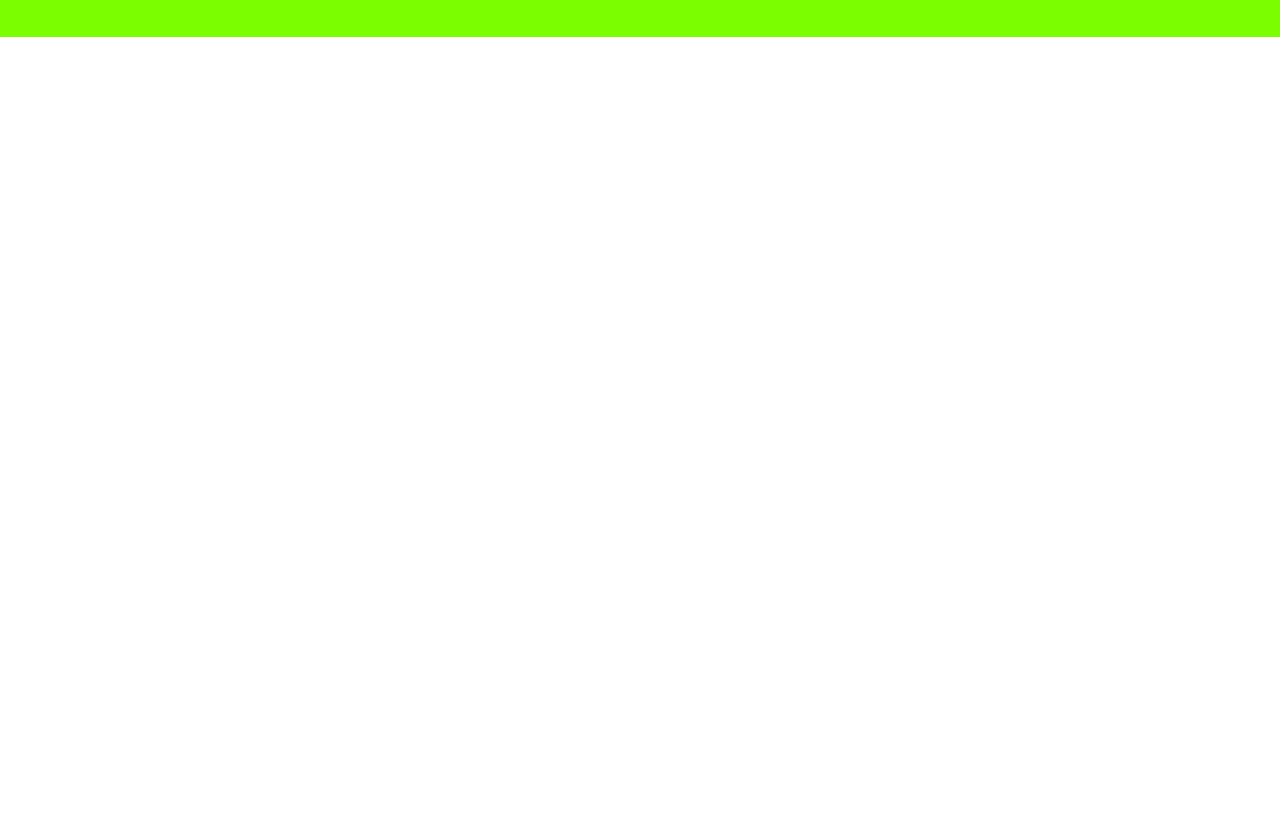
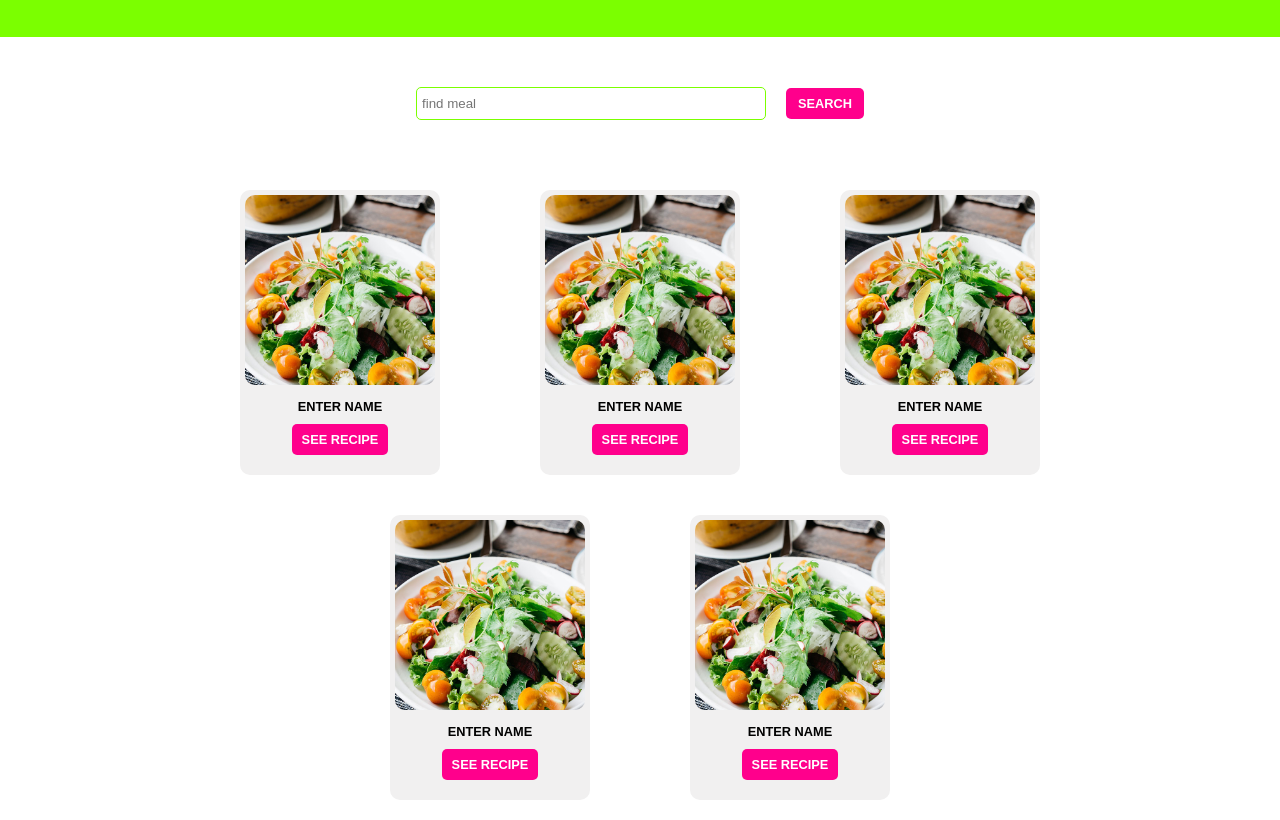
Before and after one commit to topzz100/food-center, a plain HTML site: page index.html in a window 1280 px wide. Shown: the part 75-895 px from the top of the page. Before the commit the page ends 800 px from the top, so only its background shows below. Drawn offline with Linux system fonts and the light colour scheme; no server answers.

Commit message:
adding css

```diff
--- a/food.js
+++ b/food.js
@@ -3,13 +3,13 @@ class Food {
 
   }
 
-  get = async (name) => {
-    // let searchInputTxt = 'chicken breast';
-    const response =  await fetch(`https://www.themealdb.com/api/json/v1/1/search.php?s=${name}`)
+  // get = async (name) => {
+  //   // let searchInputTxt = 'chicken breast';
+  //   const response =  await fetch(`https://www.themealdb.com/api/json/v1/1/search.php?s=${name}`)
 
-    const data = await response.json()
-    console.log(data.meals[0].strInstructions)
-  }
+  //   const data = await response.json()
+  //   console.log(data.meals[0].strInstructions)
+  // }
 
 }
 // function get(){
@@ -29,6 +29,6 @@ class Food {
 //   })
 // }
 
-const food = new Food
+// const food = new Food
 
-food.get('sandwich')
+// food.get('sandwich')
--- a/index.html
+++ b/index.html
@@ -13,18 +13,78 @@
       <h4>food <span>nation</span></h4>
     </nav>
   </header>
+  <!-- search and filter -->
+  <section class="search-bar-container">
+    <div class="search-bar">
+      <input type="text" class="input-text" placeholder="find meal">
+    </div>
+    <button class="search-btn">search</button>
+  </section>
+  <!-- end of search and filter -->
 
-  <div class="food-container">
-    <div class="content">
-      <!-- single food -->
-      <div class="food-img">
+  <!-- Food container -->
+  <section>
+    <div class="food-container">
+      <div class="content">
+
+        <!-- single food -->
+        <article class="single-meal">
+          <div class="food-img">
+            <img src="menu4.jpg" alt="">
+          </div>
+          <h4 class="name">Enter name</h4>
+          <a href="#description">see recipe</a>
+        </article>
+        <!-- end of single food -->
+         <!-- single food -->
+         <article class="single-meal">
+          <div class="food-img">
+            <img src="menu4.jpg" alt="">
+          </div>
+          <h4 class="name">Enter name</h4>
+          <a href="#description">see recipe</a>
+        </article>
+        <!-- end of single food -->
+         <!-- single food -->
+         <article class="single-meal">
+          <div class="food-img">
+            <img src="menu4.jpg" alt="">
+          </div>
+          <h4 class="name">Enter name</h4>
+          <a href="#description">see recipe</a>
+        </article>
+        <!-- end of single food -->
+         <!-- single food -->
+         <article class="single-meal">
+          <div class="food-img">
+            <img src="menu4.jpg" alt="">
+          </div>
+          <h4 class="name">Enter name</h4>
+          <a href="#description">see recipe</a>
+        </article>
+        <!-- end of single food -->
+         <!-- single food -->
+         <article class="single-meal">
+          <div class="food-img">
+            <img src="menu4.jpg" alt="">
+          </div>
+          <h4 class="name">Enter name</h4>
+          <a href="#description">see recipe</a>
+        </article>
+        <!-- end of single food -->
+
+        <!-- food recipe -->
+        <article id="description">
+          <div class="recipe">
+            Lorem ipsum dolor sit amet consectetur adipisicing elit. Magni, natus ab. Quos laboriosam iure architecto saepe, nisi quam hic, voluptatibus repudiandae asperiores in assumenda vel adipisci vero harum perferendis ad expedita, consequuntur illum! Nisi, facere ratione delectus quaerat odit corporis quod eaque, iste maiores quo sequi, quia inventore porro atque?
+          </div>
+        </article>
+        <!-- end of food recipe -->
 
       </div>
-      <h4 class="name"></h4>
-      <h4 class = "category"></h4>
     </div>
-  </div>
-
+  </section>
+  <!-- end of food container -->
   <script src="food.js"></script>
   <script src="ui.js"></script>
   <script src="app.js"></script>
--- a/style.css
+++ b/style.css
@@ -21,3 +21,142 @@ nav h4{
 nav h4 span{
   color: rgb(255, 0, 140);
 }
+
+
+/* search-bar-container */
+.search-bar-container{
+  margin-top: 50px;
+  display: flex;
+  flex-direction: column;
+  justify-content: center;
+  align-items: center;
+  margin-bottom: 50px;
+}
+.search-bar{
+  display: flex;
+  width: 90%;
+   margin: 0 auto;
+  border: 1px solid rgb(123, 255, 0);
+  height: 33px;
+  padding: 5px;
+  border-radius: 5px;
+}
+.input-text{
+  width: 100%;
+  border-style: none;
+  outline-style: none;
+}
+.search-btn{
+  font-size: 0.8rem;
+  margin-top: 15px;
+  padding: 8px 12px;
+  text-transform: uppercase;
+  font-weight: 800;
+  background-color: rgb(255, 0, 140);
+  border: none;
+  border-radius: 5px;
+  color: white;
+  transition: 0.5s;
+}
+.search-btn:hover{
+  padding: 10px 15px;
+}
+
+@media(min-width:600px){
+  .search-bar-container{
+    flex-direction: row;
+  }
+  .search-bar{
+    width: 350px;
+    margin: 0;
+  }
+  .search-btn{
+    margin-top: 0;
+    margin-left: 20px;
+  }
+}
+/* end of search-bar-container */
+
+/* food container */
+
+.content{
+  display: flex;
+  flex-direction: column;
+  justify-content: center;
+  align-items: center;
+}
+/* single food */
+.single-meal{
+  display: flex;
+  flex-direction: column;
+  align-items: center;
+  justify-content: center;
+  width: 85%;
+  background-color: rgb(241, 240, 240);
+  border-radius: 10px;
+  margin-bottom: 40px;
+  padding: 5px;
+}
+.food-img{
+  width: 100%;
+}
+.food-img img{
+  width: 100%;
+  object-fit: cover;
+  border-radius: 10px;
+}
+.single-meal h4{
+  margin-top: 10px;
+  font-size: .8rem;
+  font-weight: 800;
+  text-transform: uppercase;
+}
+.single-meal a{
+  margin-top: 10px;
+  text-decoration: none;
+  text-transform: uppercase;
+  padding: 8px 10px;
+  background-color: rgb(255, 0, 140);
+  color: white;
+  font-size: .8rem;
+  font-weight: 800;
+  border-radius: 5px;
+  margin-bottom: 15px;
+}
+/* end of single food */
+/* description */
+#description{
+  display: none;
+}
+/* end of description */
+
+@media(min-width:600px){
+  .food-container{
+    /* padding: 0 50px; */
+  }
+  .content{
+    flex-direction: row;
+    flex-wrap: wrap;
+  }
+  .single-meal{
+    width: 200px;
+    margin: 20px 30px;
+  }
+}
+@media(min-width:1000px){
+  .food-container{
+    padding: 0 100px;
+  }
+  content{
+    flex-direction: row;
+    flex-wrap: wrap;
+
+  }
+  .single-meal{
+    width: 200px;
+    margin: 20px 50px;
+  }
+}
+
+
+/* end of food container */
```
Also changed, not shown: menu4.jpg (added).
